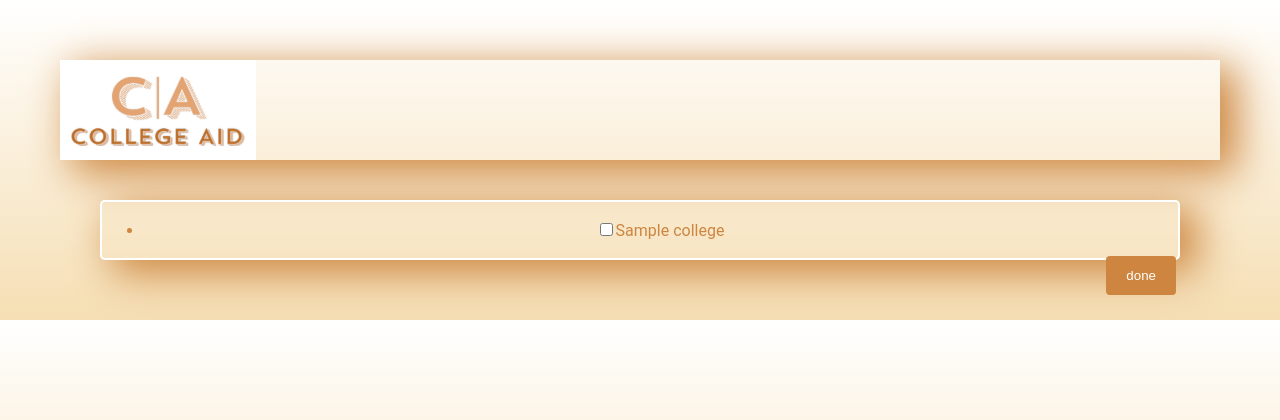
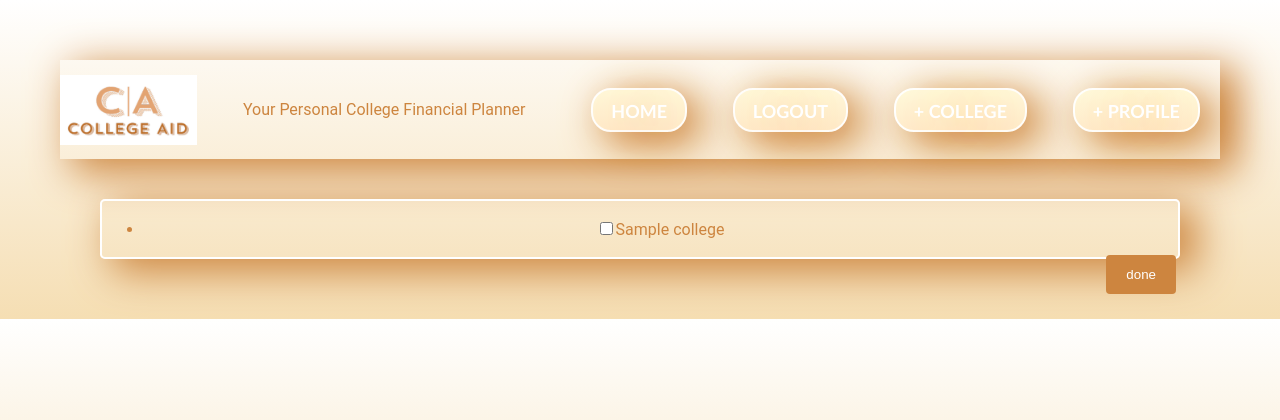
Before and after one commit to AshaBrianna/Aid_by_AID, a Python web app: template templates/SelectCollege.html in a window 1280 px wide. Shown: the top 420 px of the page. Run offline with Jinja, Linux system fonts and the light colour scheme; the template is opened without the code that fills it: most values are stand-ins (such as "Sample title", 1, 10 or a date in 2020).

Commit message:
added header and link for selecting colleges page

```diff
--- a/templates/SelectCollege.html
+++ b/templates/SelectCollege.html
@@ -5,10 +5,15 @@
     <meta charset="utf-8">
     <title></title>
   </head>
+  <div class="header">
+    <img class="logo" class="logoimage" src="stylesheets/logo.png" height = 70px>
+    <p class= "logo" >Your Personal College Financial Planner</p>
+    <a class = "myButton" href="/" > HOME </a>
+    <a class = "myButton" href="{{logout_url}}" > LOGOUT </a>
+    <a class = "myButton" href="/add_college" > + COLLEGE </a>
+    <a class = "myButton" href="/AddStudent" > + PROFILE </a>
+  </div>
   <body>
-    <div class="header"><img src="stylesheets/logo.png" height = 100px></div>
-
-
     <form class="" action="/college_list" method="POST">
       <div class="container">
 
--- a/templates/StudentProfile.html
+++ b/templates/StudentProfile.html
@@ -11,8 +11,8 @@
   </script>
   <body>
     <div class="header">
-      <img src="stylesheets/logo.png" height = 70px>
-      <p>Your Personal College Financial Planner</p>
+      <img class="logo" class="logoimage" src="stylesheets/logo.png" height = 70px>
+      <p class= "logo" >Your Personal College Financial Planner</p>
       <a class = "myButton" href="/" > HOME </a>
       <a class = "myButton" href="{{logout_url}}" > LOGOUT </a>
       <a class = "myButton" href="/add_college" > + COLLEGE </a>
```
Also changed, not shown: templates/MainPage.html (+3 -4 lines).
